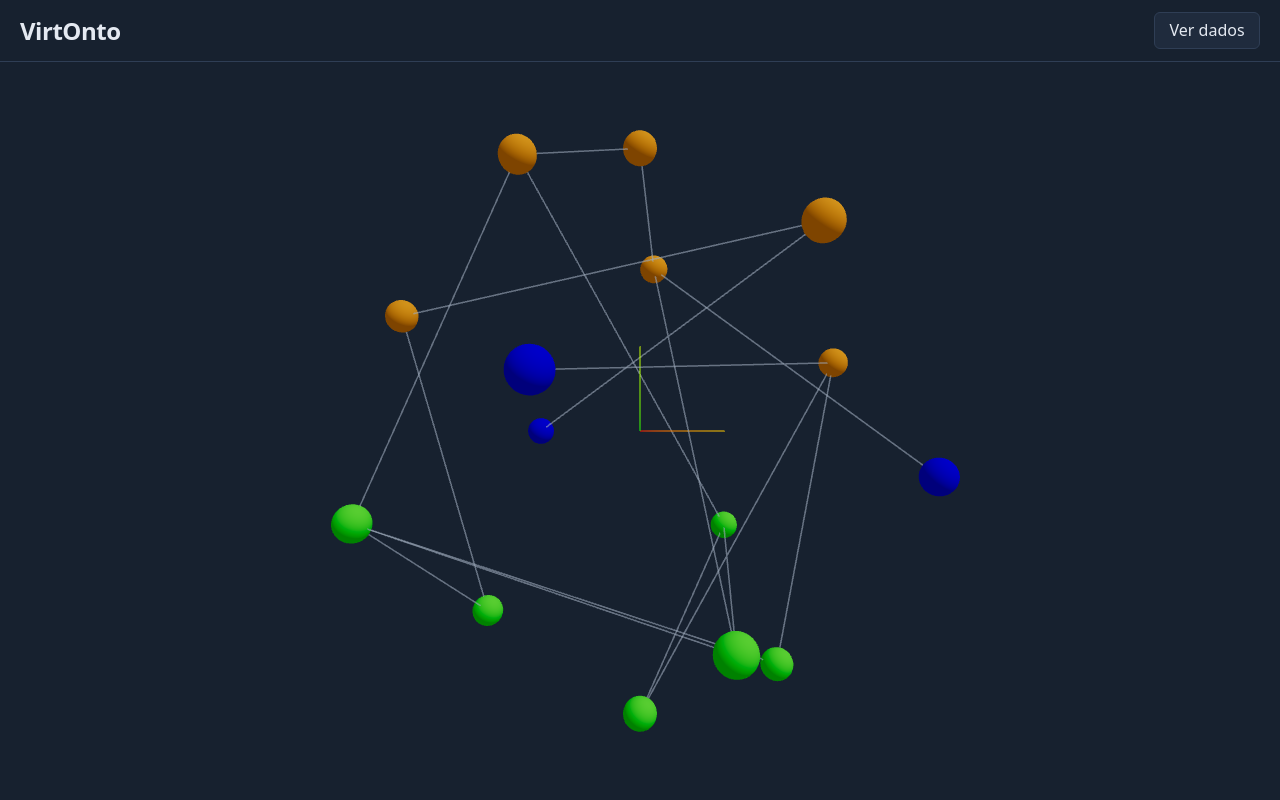
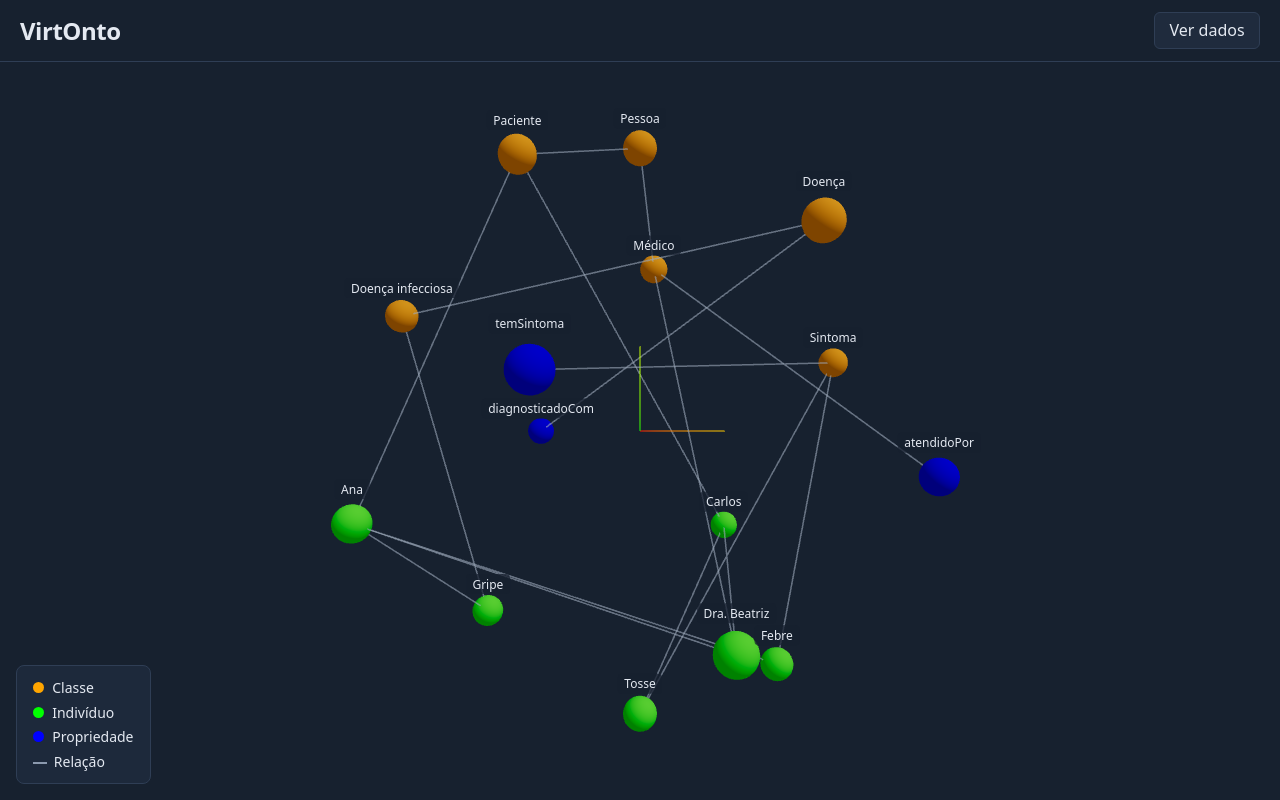
Before and after one commit to FabinhoFarias/VirtOnto, a React (Vite) app in the folder frontreact/: page / in a window 1280 px wide. Built offline with nearby package versions, Linux system fonts and the light colour scheme.

Commit message:
feat(frontend): nomes dos nós e legenda da cena 3D

```diff
--- a/frontreact/src/App.jsx
+++ b/frontreact/src/App.jsx
@@ -2,6 +2,7 @@ import { useEffect, useState } from 'react';
 import { loadGraph } from './services/graphLoader.js';
 import DataPanel from './components/DataPanel.jsx';
 import GraphScene from './components/scene/GraphScene.jsx';
+import Legend from './components/Legend.jsx';
 
 // import.meta.env.BASE_URL garante que o caminho funcione também depois do deploy.
 const SAMPLE_GRAPH_URL = `${import.meta.env.BASE_URL}data/sample-graph.json`;
@@ -37,6 +38,7 @@ export default function App() {
         )}
         {!error && !graph && <p className="status">Carregando grafo…</p>}
         {graph && <GraphScene graph={graph} />}
+        {graph && <Legend />}
         {graph && showData && <DataPanel graph={graph} />}
       </main>
     </div>
--- /dev/null
+++ b/frontreact/src/components/Legend.jsx
@@ -0,0 +1,19 @@
+import { NODE_TYPES } from '../constants/nodeTypes.js';
+
+/** Legenda fixa no canto da cena explicando cores e linhas. */
+export default function Legend() {
+  return (
+    <ul className="legend" aria-label="Legenda">
+      {Object.values(NODE_TYPES).map((type) => (
+        <li key={type.key}>
+          <span className="legend-swatch" style={{ background: type.color }} aria-hidden="true" />
+          {type.label}
+        </li>
+      ))}
+      <li>
+        <span className="legend-edge" aria-hidden="true" />
+        Relação
+      </li>
+    </ul>
+  );
+}
--- a/frontreact/src/components/scene/GraphScene.jsx
+++ b/frontreact/src/components/scene/GraphScene.jsx
@@ -2,6 +2,7 @@ import { Canvas } from '@react-three/fiber';
 import { OrbitControls } from '@react-three/drei';
 import NodeSphere from './NodeSphere.jsx';
 import EdgeLines from './EdgeLines.jsx';
+import NodeLabel from './NodeLabel.jsx';
 
 /** A cena 3D: câmera, luzes, controles de órbita, esferas e arestas. */
 export default function GraphScene({ graph }) {
@@ -15,6 +16,9 @@ export default function GraphScene({ graph }) {
         <NodeSphere key={node.id} node={node} />
       ))}
       <EdgeLines edges={graph.edges} nodesById={graph.nodesById} />
+      {graph.nodes.map((node) => (
+        <NodeLabel key={node.id} node={node} />
+      ))}
 
       <axesHelper args={[3]} />
       <OrbitControls enableDamping />
--- /dev/null
+++ b/frontreact/src/components/scene/NodeLabel.jsx
@@ -0,0 +1,15 @@
+import { Html } from '@react-three/drei';
+
+/**
+ * Nome do nó flutuando logo acima da esfera, sempre virado para a tela.
+ * zIndexRange limita a camada dos nomes, para o painel "Ver dados" poder ficar por cima.
+ */
+export default function NodeLabel({ node }) {
+  const { x, y, z } = node.position;
+
+  return (
+    <Html position={[x, y + 1.1, z]} center zIndexRange={[10, 0]}>
+      <span className="node-label">{node.label}</span>
+    </Html>
+  );
+}
--- a/frontreact/src/styles.css
+++ b/frontreact/src/styles.css
@@ -60,6 +60,7 @@ button:focus-visible { outline: 2px solid var(--text); outline-offset: 2px; }
 .data-panel {
   position: absolute;
   inset: 0;
+  z-index: 20;
   overflow-y: auto;
   padding: 1.25rem;
   background: rgba(23, 33, 47, 0.96);
@@ -116,3 +117,43 @@ tbody tr + tr td { border-top: 1px solid rgba(47, 62, 85, 0.5); }
 .muted { color: var(--muted); }
 .relation { color: var(--muted); font-style: italic; }
 tr.broken td { color: var(--warning); }
+
+.node-label {
+  padding: 0.1rem 0.4rem;
+  border-radius: 4px;
+  background: rgba(23, 33, 47, 0.75);
+  color: var(--text);
+  font-size: 0.75rem;
+  white-space: nowrap;
+  pointer-events: none;
+  user-select: none;
+}
+
+.legend {
+  position: absolute;
+  left: 1rem;
+  bottom: 1rem;
+  margin: 0;
+  padding: 0.75rem 1rem;
+  list-style: none;
+  border: 1px solid var(--line);
+  border-radius: 8px;
+  background: rgba(31, 43, 61, 0.9);
+  font-size: 0.875rem;
+}
+.legend li + li { margin-top: 0.35rem; }
+.legend-swatch {
+  display: inline-block;
+  width: 0.7rem;
+  height: 0.7rem;
+  margin-right: 0.5rem;
+  border-radius: 50%;
+}
+.legend-edge {
+  display: inline-block;
+  width: 0.9rem;
+  height: 2px;
+  margin-right: 0.4rem;
+  vertical-align: middle;
+  background: var(--muted);
+}
```
